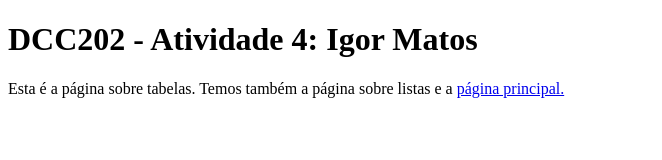
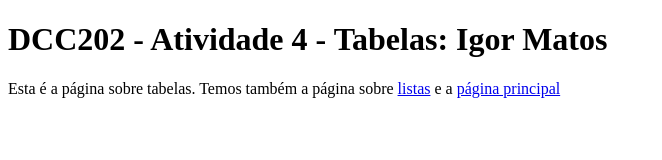
Before and after one commit to ufjf-dcc202/ufjf-dcc202-2023-3-b-atv4-matos17igor, a website: page tabelas.html in a window 1280 px wide. Shown: the whole page, without its empty margins (0-662 px from the left). Drawn offline with Linux system fonts and the light colour scheme.

Commit message:
pagina tabelas.html completa

```diff
--- a/tabelas.html
+++ b/tabelas.html
@@ -3,13 +3,13 @@
 <head>
     <meta charset="UTF-8">
     <meta name="viewport" content="width=device-width, initial-scale=1.0">
-    <title>Document</title>
+    <title>DCC202 - Atividade 4 - Tabelas: Igor Matos</title>
 </head>
 <body>
     <main>
-        <h1>DCC202 - Atividade 4: Igor Matos</h1>
+        <h1>DCC202 - Atividade 4 - Tabelas: Igor Matos</h1>
         <p>
-            Esta é a página sobre tabelas. Temos também a página sobre listas e a <a href="index.html">página principal.</a>
+            Esta é a página sobre tabelas. Temos também a página sobre <a href="listas.html">listas</a> e a <a href="index.html">página principal</a>
         </p>
     </main>
 </body>
```
